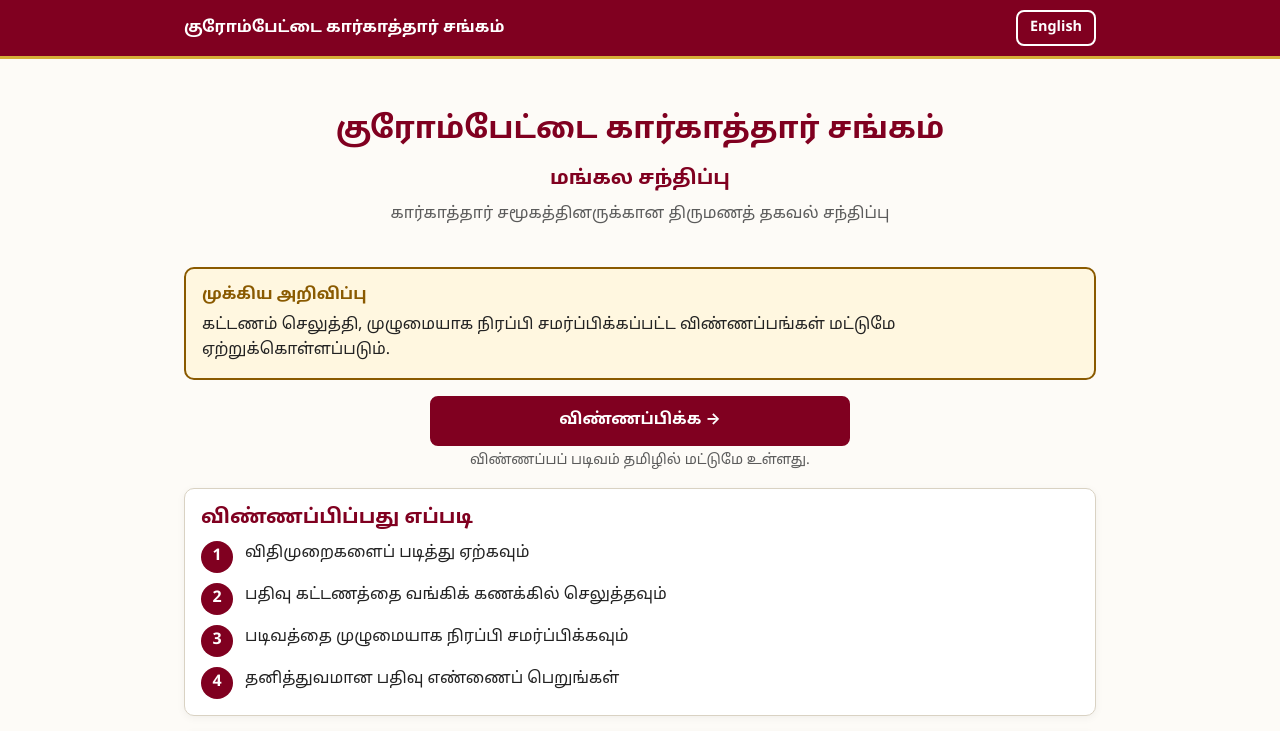
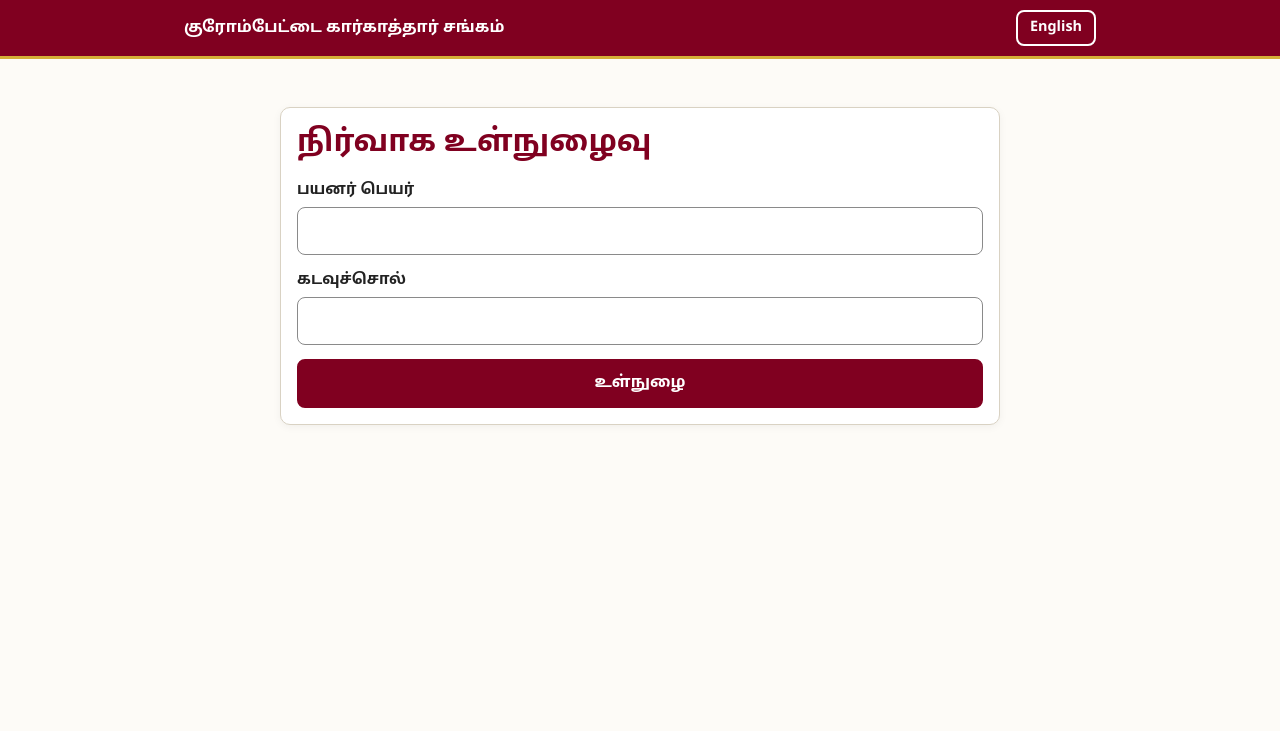
Before and after one commit to BT-Rajan/MATRIMONY, a React (Vite) app in the folder frontend/: page /#/admin/login in a window 1280 px wide. Shown: the top 731 px of the page. Built offline with nearby package versions, Linux system fonts and the light colour scheme; no server answers.

Commit message:
feat(ui): staff login, admin layout with role-aware nav, dashboard with total/accepted/rejected/pending counts

```diff
--- a/frontend/src/App.jsx
+++ b/frontend/src/App.jsx
@@ -1,12 +1,19 @@
 import { Route, Routes } from 'react-router-dom';
 import Landing from './pages/Landing';
 import Apply from './pages/Apply';
+import Login from './pages/admin/Login';
+import AdminLayout from './pages/admin/AdminLayout';
+import Dashboard from './pages/admin/Dashboard';
 
 export default function App() {
   return (
     <Routes>
       <Route path="/" element={<Landing />} />
       <Route path="/apply" element={<Apply />} />
+      <Route path="/admin/login" element={<Login />} />
+      <Route path="/admin" element={<AdminLayout />}>
+        <Route index element={<Dashboard />} />
+      </Route>
       <Route path="*" element={<Landing />} />
     </Routes>
   );
--- /dev/null
+++ b/frontend/src/pages/admin/AdminLayout.jsx
@@ -0,0 +1,35 @@
+import { Link, NavLink, Navigate, Outlet } from 'react-router-dom';
+import { useAuth } from '../../auth';
+import { useI18n } from '../../i18n';
+import LangToggle from '../../components/LangToggle';
+
+export default function AdminLayout() {
+  const { user, logout } = useAuth();
+  const { t } = useI18n();
+
+  if (user === undefined) return <p className="wrap" role="status">{t('loading')}</p>;
+  if (!user) return <Navigate to="/admin/login" replace />;
+
+  const link = ({ isActive }) => (isActive ? 'active' : undefined);
+  return (
+    <>
+      <a className="skip" href="#main">{t('skip')}</a>
+      <header className="topbar">
+        <div className="wrap">
+          <Link to="/" className="brand">{t('brand')}</Link>
+          <div className="topbar-actions">
+            <span className="who">{user.name} ({t('role_' + user.role)})</span>
+            <LangToggle />
+            <button type="button" className="btn secondary small" onClick={logout}>{t('sign_out')}</button>
+          </div>
+        </div>
+      </header>
+      <nav className="admin-nav" aria-label="Admin">
+        <NavLink to="/admin" end className={link}>{t('nav_dashboard')}</NavLink>
+        <NavLink to="/admin/applications" className={link}>{t('nav_apps')}</NavLink>
+        {user.role === 'admin' && <NavLink to="/admin/users" className={link}>{t('nav_users')}</NavLink>}
+      </nav>
+      <main id="main" className="wrap"><Outlet /></main>
+    </>
+  );
+}
--- /dev/null
+++ b/frontend/src/pages/admin/Dashboard.jsx
@@ -0,0 +1,45 @@
+import { useEffect, useState } from 'react';
+import { Link } from 'react-router-dom';
+import { api } from '../../api';
+import { useI18n } from '../../i18n';
+
+export default function Dashboard() {
+  const { t } = useI18n();
+  const [s, setS] = useState(null);
+  const [err, setErr] = useState('');
+
+  useEffect(() => {
+    api.get('stats').then(setS).catch((e) => setErr(t('e_' + e.code)));
+  }, [t]);
+
+  const cards = [
+    ['d_total', 'total', '', 'plain'],
+    ['d_accepted', 'accepted', '?status=accepted', 'ok'],
+    ['d_rejected', 'rejected', '?status=rejected', 'bad'],
+    ['d_pending', 'pending', '?status=pending', 'warn'],
+  ];
+
+  return (
+    <>
+      <h1>{t('nav_dashboard')}</h1>
+      {err && <div className="alert bad" role="alert">{err}</div>}
+      {!s && !err && <p role="status">{t('loading')}</p>}
+      {s && (
+        <>
+          <div className="stats">
+            {cards.map(([label, key, q, cls]) => (
+              <Link key={key} to={`/admin/applications${q}`} className={`stat ${cls}`}>
+                <b>{s[key]}</b>
+                <span>{t(label)}</span>
+              </Link>
+            ))}
+          </div>
+          <div className="stats" style={{ marginTop: 12 }}>
+            <div className="stat plain"><b>{s.male}</b><span>{t('d_male')}</span></div>
+            <div className="stat plain"><b>{s.female}</b><span>{t('d_female')}</span></div>
+          </div>
+        </>
+      )}
+    </>
+  );
+}
--- /dev/null
+++ b/frontend/src/pages/admin/Login.jsx
@@ -0,0 +1,51 @@
+import { useState } from 'react';
+import { Navigate, useNavigate } from 'react-router-dom';
+import PublicShell from '../../components/PublicShell';
+import { useAuth } from '../../auth';
+import { useI18n } from '../../i18n';
+
+export default function Login() {
+  const { t } = useI18n();
+  const { user, login } = useAuth();
+  const nav = useNavigate();
+  const [u, setU] = useState('');
+  const [p, setP] = useState('');
+  const [err, setErr] = useState('');
+  const [busy, setBusy] = useState(false);
+
+  if (user) return <Navigate to="/admin" replace />;
+
+  async function submit(e) {
+    e.preventDefault();
+    setErr('');
+    setBusy(true);
+    try {
+      await login(u.trim(), p);
+      nav('/admin', { replace: true });
+    } catch (x) {
+      setErr(t('e_' + x.code));
+    } finally {
+      setBusy(false);
+    }
+  }
+
+  return (
+    <PublicShell>
+      <div className="card narrow" style={{ margin: '24px auto' }}>
+        <h1>{t('login_title')}</h1>
+        <form onSubmit={submit}>
+          <div role="alert">{err && <div className="alert bad">{err}</div>}</div>
+          <div className="field" style={{ marginBottom: 14 }}>
+            <label htmlFor="username">{t('username')}</label>
+            <input id="username" type="text" autoComplete="username" autoCapitalize="none" spellCheck="false" value={u} onChange={(e) => setU(e.target.value)} required />
+          </div>
+          <div className="field" style={{ marginBottom: 14 }}>
+            <label htmlFor="password">{t('password')}</label>
+            <input id="password" type="password" autoComplete="current-password" value={p} onChange={(e) => setP(e.target.value)} required />
+          </div>
+          <button className="btn block" type="submit" disabled={busy}>{busy ? t('loading') : t('sign_in')}</button>
+        </form>
+      </div>
+    </PublicShell>
+  );
+}
```
